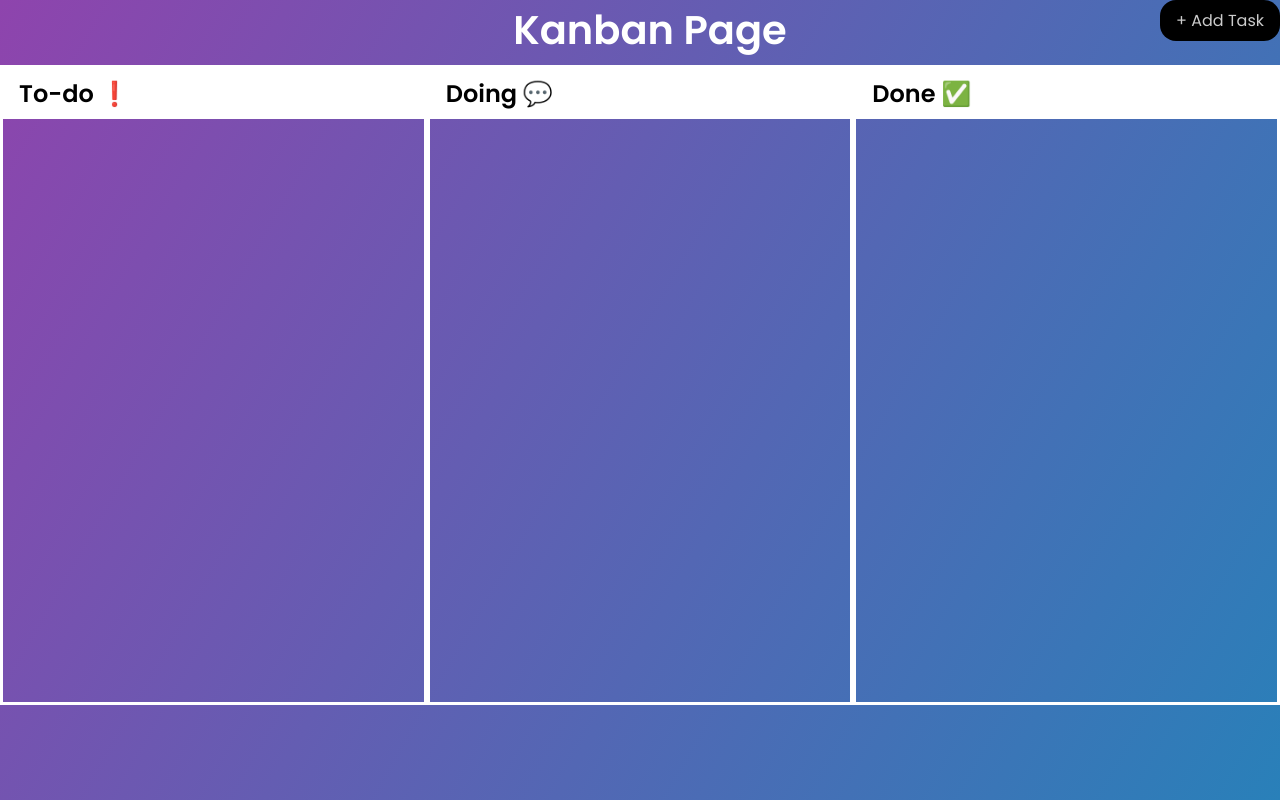
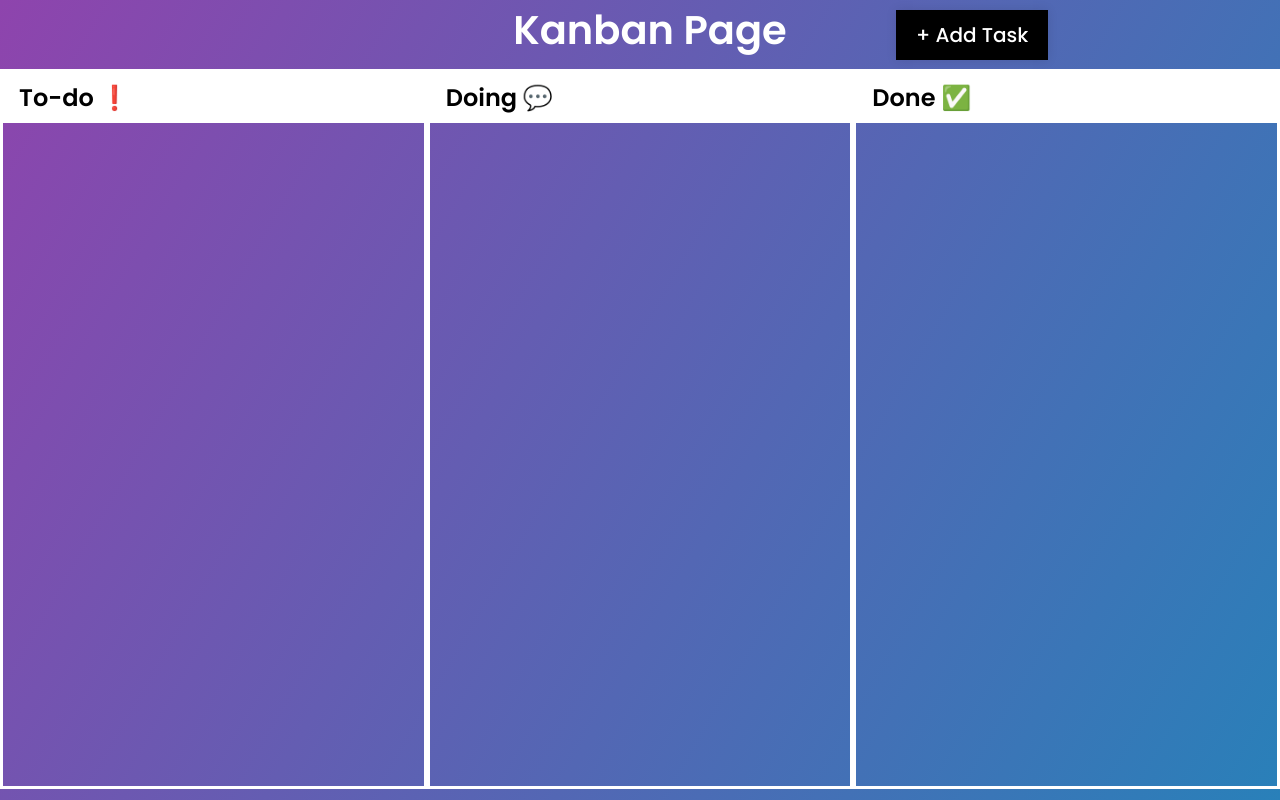
Before and after one commit to NigelTXH/trello_like_website, a Flask app: template templates/kanban.html in a window 1280 px wide. Run offline with Flask 2, Linux system fonts and the light colour scheme; the template is opened without the code that fills it: most values are stand-ins (such as "Sample title", 1, 10 or a date in 2020).

Commit message:
Adding Task to kanban board form done
tasks can now be linked to a kanban board in the db

```diff
--- a/app.py
+++ b/app.py
@@ -57,11 +57,11 @@ def sprint_board():
         card_end_month = int(card_end_date_split[1])
         card_end_day = int(card_end_date_split[2])
 
-        if (card_start_year > card_end_year):
+        if card_start_year > card_end_year:
             error = "Start year more than end year"
-        elif card_start_month > card_end_month:
+        elif card_start_month > card_end_month and card_start_year == card_end_year:
             error = "Start month more than end month"
-        elif card_start_day > card_end_day:
+        elif card_start_day > card_end_day and card_start_month == card_end_month:
             error = "Start day more than end day"
         else:
             try:
@@ -145,9 +145,17 @@ def update_task(id):
     else:
         return render_template("update.html", details=details, users=users)
 
-@app.route('/kanban', methods=['GET', 'POST'])
-def kanban():
-    return render_template('kanban.html')
+@app.route('/kanban/<int:id>', methods=['GET', 'POST'])
+def kanban(id):
+    tasks = appDb.all_cards()
+    if request.method == "POST":
+        task_id = request.form.get("add_task")
+        print(task_id)
+        appDb.update_card("sprint_id", id, task_id)
+        return redirect(f"/kanban/{id}")
+    else:
+        print(tasks)
+        return render_template('kanban.html', tasks=tasks)
 
 if __name__ == "__main__":
     app.run(debug=True)
--- a/static/css/main.css
+++ b/static/css/main.css
@@ -678,7 +678,11 @@ color: #868e94;
 
 .todo-container
 {
-  height: 80vh;
+  position: relative;
+  top: 50%;
+  left: 50%;
+  transform: translate(-50%, -55%);
+  height: 90vh;
   display: flex;
   justify-content: center;
 
@@ -719,8 +723,25 @@ color: #868e94;
   right: 0;
 
 }
-
 #add_btn:hover {
   transform: scale(1.1);
   transition: 0.3s ease-in-out;
 }
+
+.show_add_task_btn2{
+  background-color: black;
+  padding: 10px 20px;
+  font-size: 20px;
+  font-weight: 500;
+  color: white;
+  cursor: pointer;
+  box-shadow: 0px 0px 10px rgba(0,0,0,0.1);
+  border-color: black;
+  position: absolute;
+  top: 10px;
+  left: 70%;
+}
+.show_add_task_btn2:hover{
+  transform: scale(1.1);
+  transition: 0.3s ease-in-out;
+}
--- a/templates/kanban.html
+++ b/templates/kanban.html
@@ -7,9 +7,7 @@
 
 {%block body %}
 <div class="kanban_page">
-    <button id="add_btn" data-target-modal="#todo_form">+ Add Task</button>
     <h1>Kanban Page</h1>
-    <body>
      <div class="todo-container" >
         <div class="status">
             <h2>To-do &#10071</h2>
@@ -22,7 +20,27 @@
         <div class="status">
             <h2>Done &#9989</h2>
     </div>
-</body>
 </div>
+<input type="checkbox" id="add_task_check">
+<label for="add_task_check" class="show_add_task_btn2">+ Add Task</label>
+<div class="add_task_form">
+    <label for="add_task_check" class="close-btn fas fa-times"></label>
+    <div class="text">Add Tasks</div>
+    <br>
+    <form method="POST">
+      <div class="add_task">
+        <label for="add_task">All Tasks</label>
+        <select id="add_task" name="add_task">
+            {% for task in tasks %}
+                {% if task[12] == None %}
+                    <option value="{{ task[0] }}" selected>{{ task[1] }}</option>
+                {% endif %}
+            {% endfor %}
+        </select>
       </div>
+      <br>
+      <input type="submit" value="Add Tasks">
+    </form>
+</div>
+
 {% endblock %}
--- a/templates/sprint-board.html
+++ b/templates/sprint-board.html
@@ -61,7 +61,7 @@
             <div class="miniature_card">
                 <div class="back_facing">
                     <a href="/delete_sprint/">Delete</a>
-                    <a href="/update/{{task[0]}}">Kanba Sprint</a>
+                    <a href="/kanban/{{task[0]}}">Kanban Board</a>
                 </div>
                 <div class="front_facing">
                     <div class="card_text">
```
Also changed, not shown: webapp.db. Lines whose indentation alone changed are shown as unchanged.
